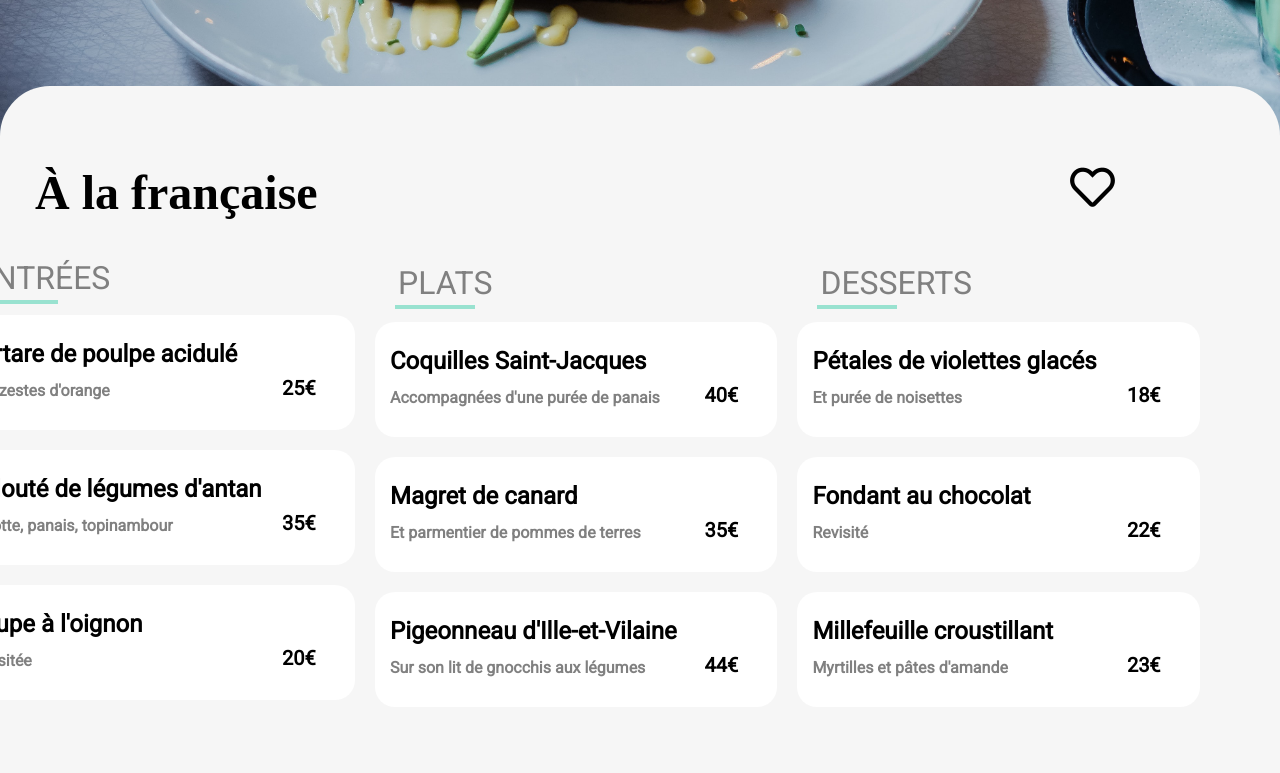
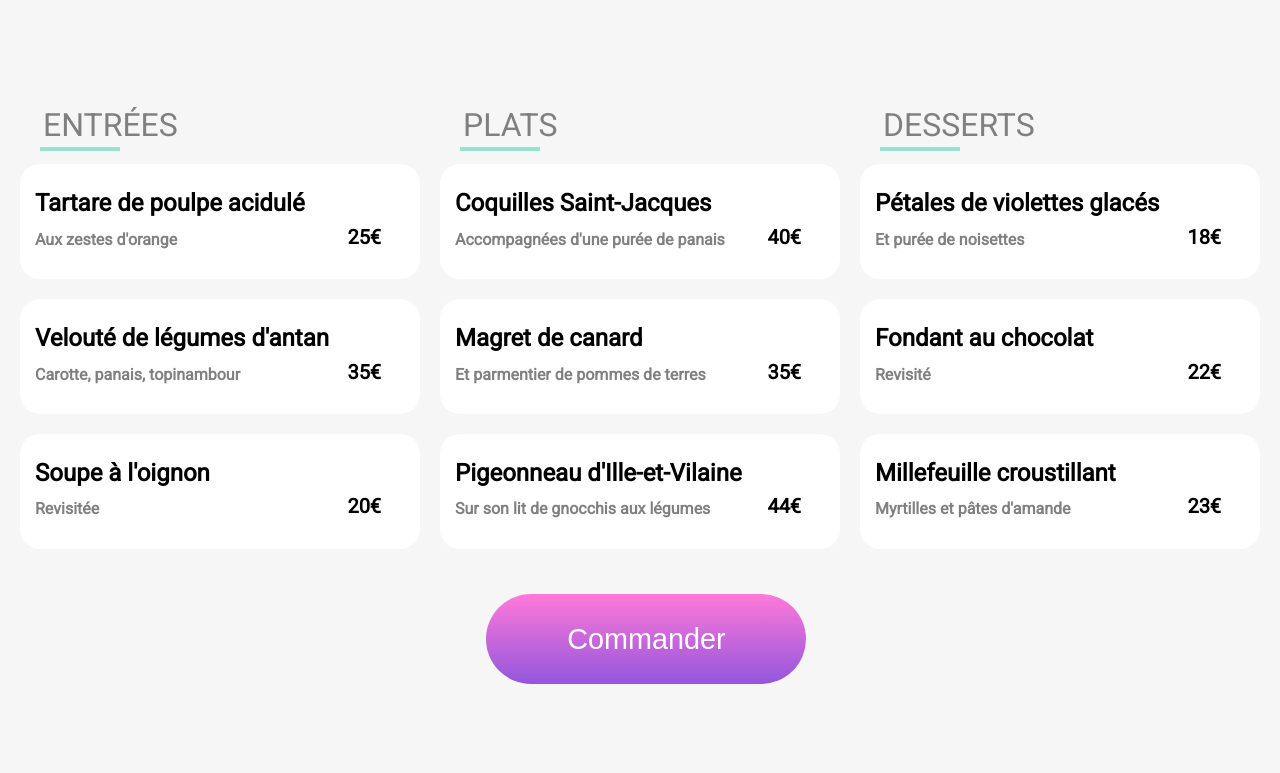
Before and after one commit to NGOUASSA/ArnaultNgouassa_3_05032022, a website: page aLaFrancaise.html in a window 1280 px wide. Shown: the part 726-1499 px from the top of the page. Drawn offline with Linux system fonts and the light colour scheme; a web font is replaced by a local one.

Commit message:
Nouvelle page menu à la française

```diff
--- a/aLaFrancaise.html
+++ b/aLaFrancaise.html
@@ -31,14 +31,14 @@
     <main class="mainMenu">
 
         <!--SECTION 1-->
-        <div>
-            <h1>À la française</h1>
-            <i class="far fa-heart"></i>
+        <div class="heart">
+            <h1 class="heart__h1">À la française</h1>
+            <i class="heart__i far fa-heart"></i>
         </div>
         <section class="appetizer">
-            <p class="appetizer__plat">ENTRÉES</p>
-            <div class="appetizer__menu">
-                <ul>
+            <div class="menu">
+                <p class="menu__p">ENTRÉES</p>
+                <ul class="menu__ul">
                     <li>
                         <h2>Tartare de poulpe acidulé</h2>
                         <P><span>Aux zestes d'orange</span><b>25€</b></P>
@@ -58,9 +58,9 @@
         <!--SECTION 2-->
 
         <section class="dish">
-            <p>PLATS</p>
             <div class="menu">
-                <ul>
+                <p class="menu__p">PLATS</p>
+                <ul class="menu__ul">
                     <li>
                         <h2>Coquilles Saint-Jacques</h2>
                         <P><span>Accompagnées d'une purée de panais</span><b>40€</b></P>
@@ -80,9 +80,9 @@
         <!--SECTION 3-->
 
         <section class="desserts">
-            <p>DESSERTS</p>
             <div class="menu">
-                <ul>
+                <p class="menu__p">DESSERTS</p>
+                <ul class="menu__ul">
                     <li>
                         <h2>Pétales de violettes glacés</h2>
                         <P><span>Et purée de noisettes</span><b>18€</b></P>
--- a/assets/sass/pages/all.scss
+++ b/assets/sass/pages/all.scss
@@ -50,7 +50,6 @@
     }
     /* SECTION 2 */
     > .mainMenu {
-        border-radius: 50px 50px 0 0;
         > section.functioning {
             > h2 {
             }
--- a/assets/sass/pages/menus.scss
+++ b/assets/sass/pages/menus.scss
@@ -33,7 +33,7 @@
 }
 %appetizer {
     &__plat {
-    /* display: inline-block; */
+        display: inline-block;
         margin-left: 30px;
         font-size: 2em;
         border-bottom: 4px solid #99e2d0;
@@ -89,22 +89,22 @@
         height: 500px;
         width: 100%;
         @media screen and (min-width: 992px) {
-            height: auto;
-            margin-bottom: 440px;
         }
     }
 
     /* MAIN */
 
     > .mainMenu {
-        margin-top: -285px;
         margin-bottom: -60px;
-        padding-bottom: 145px;
+        padding-bottom: 135px;
         background: #f6f6f6;
         position: relative;
+        border-radius: 50px 50px 0 0;
+        margin-top: -105px;
         @media screen and (min-width: 992px) {
             display: flex;
-            margin-top: -600px;
+            margin-top: -20px;
+            padding-bottom: 310px;
         }
         @media screen and (min-width: 768px) and (max-width: 992px) {
             margin-top: -240px;
@@ -112,34 +112,31 @@
 
         /* SECTION 1 */
 
-        > div {
+        .heart {
             display: flex;
+            justify-content: space-between;
             align-items: center;
-            margin-top: 180px;
             @media screen and (min-width: 992px) {
-                margin-top: -590px;
+                position: absolute;
             }
-            @media screen and (min-width: 768px) and (max-width: 992px) {
-                width: 100%;
-                margin-left: -175px;
-            }
-            > h1 {
+            &__h1 {
                 font-family: "Shrikhand";
                 font-size: 3em;
                 margin-left: 35px;
-                margin-top: 55px;
+                padding-top: 25px;
+                    @media screen and (min-width: 768px) and (max-width: 992px) {
+                    }
+            }
+            &__i {
+                margin-top: 40px;
+                margin-right: 75px;
+                font-size: 2.5em;
                 @media screen and (min-width: 992px) {
-                    display: block;
+                    padding-left: 600px;
                                         }
                 @media screen and (min-width: 768px) and (max-width: 992px) {
-                    margin-left: 215px;
+                    margin-right: 105px;
                 }
-            }
-            > i {
-                margin-top: 15px;
-                margin-left: 650px;
-                position: absolute;
-                font-size: 2.8em;
                 &:hover {
                     background: linear-gradient(#ff79da, #9356dc);
                     background-clip: border-box;
@@ -148,36 +145,50 @@
                     font-weight: 900 !important;
                 }
                 @media screen and (min-width: 992px) {
-                    margin-left: 1070px;
                 }
                 @media screen and (min-width: 768px) and (max-width: 992px) {
-                    margin-left: 980px;
+                    right: 105px;
                 }
             }
         }
         .appetizer {
+            @media screen and (min-width: 992px) {
+                width: 100%;
+                margin-top: 100px;
+                margin-left: 10px;
+            }
+            .menu {
+                margin-top: -110px;
                 @include appetizer(
                     (
                         /*color: red,*/
                     )
                 );
                 @media screen and (min-width: 992px) {
-                width: 33%;
-                margin-top: 150px;
-                margin-left: -375px;
+                    margin-top: 0;
                 }
-            &__plat {
+                &__p {
+                    width: 80px;
+                    display: inline-block;
+                    margin-left: 30px;
+                    font-size: 2em;
+                    border-bottom: 4px solid #99e2d0;
+                    padding: 3px;
+                    color: gray;
+                    margin-top: 130px;
                 }
-            &__menu {
-                display: flex;
-                flex-flow: column;
-                margin-top: -55px;
-                @media screen and (min-width: 992px) {
-                }
-                > ul {
+                &__ul {
                     position: relative;
                     padding: 1px 1em;
                     margin: -60px 10px;
+                    cursor: pointer;
+                    overflow: hidden;
+                    margin-top: -65px;
+                    cursor: pointer;
+                    overflow: hidden;
+                        cursor: pointer;
+                        overflow: hidden;
+                        margin-top: -40px;
                         cursor: pointer;
                         overflow: hidden;
                         @media screen and (min-width: 992px) {
@@ -281,10 +292,20 @@
 
         > section.dish {
             @media screen and (min-width: 992px) {
-                width: 33%;
-                margin-top: 120px;
+                width: 100%;
+                margin-top: 50px;
             }
-            > p {
+            .menu {
+                margin-top: -110px;
+                @include appetizer(
+                    (
+                        /*color: red,*/
+                    )
+                );
+                @media screen and (min-width: 992px) {
+                    margin-top: 0;
+                }
+                &__p {
                     width: 80px;
                     display: inline-block;
                     margin-left: 30px;
@@ -292,26 +313,23 @@
                     border-bottom: 4px solid #99e2d0;
                     padding: 3px;
                     color: gray;
-                margin-top: 55px;
+                    margin-top: 180px;
                 }
-            > div.menu {
-                display: flex;
-                flex-flow: column;
-                margin-top: 20px;
-                @media screen and (min-width: 992px) {
-                }
-                > ul {
+                &__ul {
                         position: relative;
                         padding: 1px 1em;
                         margin: -60px 10px;
+                        cursor: pointer;
+                        overflow: hidden;
+                        margin-top: -40px;
                         cursor: pointer;
                         overflow: hidden;
                         @media screen and (min-width: 992px) {
                             padding: 1px 0;
                         }
                         > li {
+                            background: #ffffff;
                             height: 115px;
-                        background: #ffffff;
                             border-radius: 20px;
                             position: relative;
                             padding-right: 30px;
@@ -332,6 +350,9 @@
                                 margin-top: -20px;
                                 margin-left: 15px;
                                 color: grey;
+                                @media screen and (min-width: 992px) {
+                                    font-size: 2.5em;
+                                }
                                 > span {
                                     display: inline-block;
                                     width: 88%;
@@ -404,45 +425,47 @@
 
         > section.desserts {
             @media screen and (min-width: 992px) {
-                width: 33%;
-                margin-top: 45px;
+                width: 100%;
+                margin-top: 50px;
+                margin-right: 10px;
             }
-            > p {
+            .menu {
+                margin-top: -110px;
+                @include appetizer(
+                    (
+                        /*color: red,*/
+                    )
+                );
+                @media screen and (min-width: 992px) {
+                    margin-top: 0;
+                }
+                &__p {
+                    width: 80px;
                     display: inline-block;
                     margin-left: 30px;
                     font-size: 2em;
                     border-bottom: 4px solid #99e2d0;
                     padding: 3px;
                     color: gray;
-                margin-top: 130px;
-                width: 80px;
+                    margin-top: 180px;
                 }
-            > span {
-                right: 5px;
-                position: relative;
-                font-size: 2em;
-                color: gray;
-            }
-            > div.menu {
-                display: flex;
-                flex-flow: column;
-                margin-top: 20px;
-                @media screen and (min-width: 992px) {
-                }
-                > ul {
+                &__ul {
                         position: relative;
                         padding: 1px 1em;
                         margin: -60px 10px;
+                        cursor: pointer;
+                        overflow: hidden;
+                        margin-top: -40px;
                         cursor: pointer;
                         overflow: hidden;
                         @media screen and (min-width: 992px) {
                             padding: 1px 0;
                         }
                         > li {
+                            background: #ffffff;
+                            height: 115px;
                             border-radius: 20px;
-                        background: #ffffff;
                             position: relative;
-                        height: 115px;
                             padding-right: 30px;
                             @media screen and (min-width: 992px) {
                             }
@@ -461,6 +484,9 @@
                                 margin-top: -20px;
                                 margin-left: 15px;
                                 color: grey;
+                                @media screen and (min-width: 992px) {
+                                    font-size: 2.5em;
+                                }
                                 > span {
                                     display: inline-block;
                                     width: 88%;
@@ -535,16 +561,17 @@
             display: block;
             margin-left: auto;
             margin-right: auto;
-            margin-top: 120px;
+            margin-top: 135px;
             color: white;
             background: linear-gradient(to top, #9356dc, #ff79da);
             font-size: 1.8em;
             border: none;
             cursor: pointer;
             @media screen and (min-width: 992px) {
-                margin-left: -725px;
-                margin-top: 690px;
                 width: 25%;
+                position: absolute;
+                left: 38%;
+                bottom: 4em;
             }
             @media screen and (min-width: 768px) and (max-width: 992px) {
                 margin-left: 230px;
@@ -557,7 +584,9 @@
 
     .footerMenu {
         background: #000;
-        padding-bottom: 3em;
+        @media screen and (min-width: 992px) {
+            margin-top: 50px;
+        }
         > h2 {
             font-family: "Shrikhand", sans-serif;
             font-size: 2.5em;
@@ -569,18 +598,20 @@
             top: 60px;
         }
         > ul {
-            list-style-type: none;
+            margin-bottom: 0;
+            padding-bottom: 60px;
+            line-height: 2em;
             > li {
                 > a {
                     display: flex;
                     color: #ffffff;
                     margin-top: 7px;
                     > i {
+                        position: relative;
+                        top: 5px;
                     }
                     > p.utensils {
                         padding-left: 27px;
-                        margin: 0;
-                        line-height: 2em;
                     }
                     > p.hands {
                         padding-left: 20px;
```
Also changed, not shown: laNoteEnchantee.html (+7 -7 lines), laPaletteDuGout.html (+2 -2 lines), leDeliceDesSens.html (+2 -2 lines), assets/CSS/style.css, 1 other file. Lines whose indentation alone changed are shown as unchanged.
